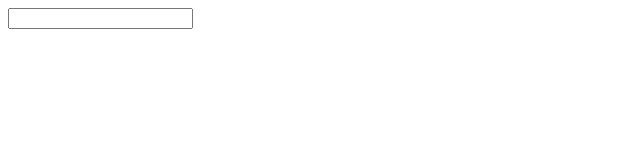
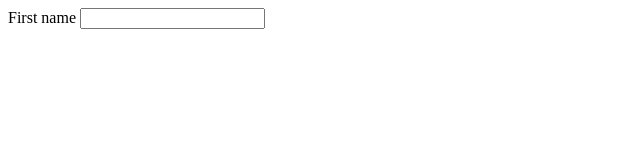
Before and after one commit to wadehalamicek-cloud/IMED1316, a plain HTML site: page form.html in a window 1280 px wide. Shown: the whole page, without its empty margins (0-640 px from the left). Drawn offline with Linux system fonts and the light colour scheme.

Commit message:
First name

```diff
--- a/form.html
+++ b/form.html
@@ -9,6 +9,7 @@
   </head>
   <body>
     <form action="my-server-file.php" id="myForm" enctype="multipart/form-data">
+      <label>First name</label>
       <input type="text" name="fName" id="first-name" required />
     </form>
 
```
